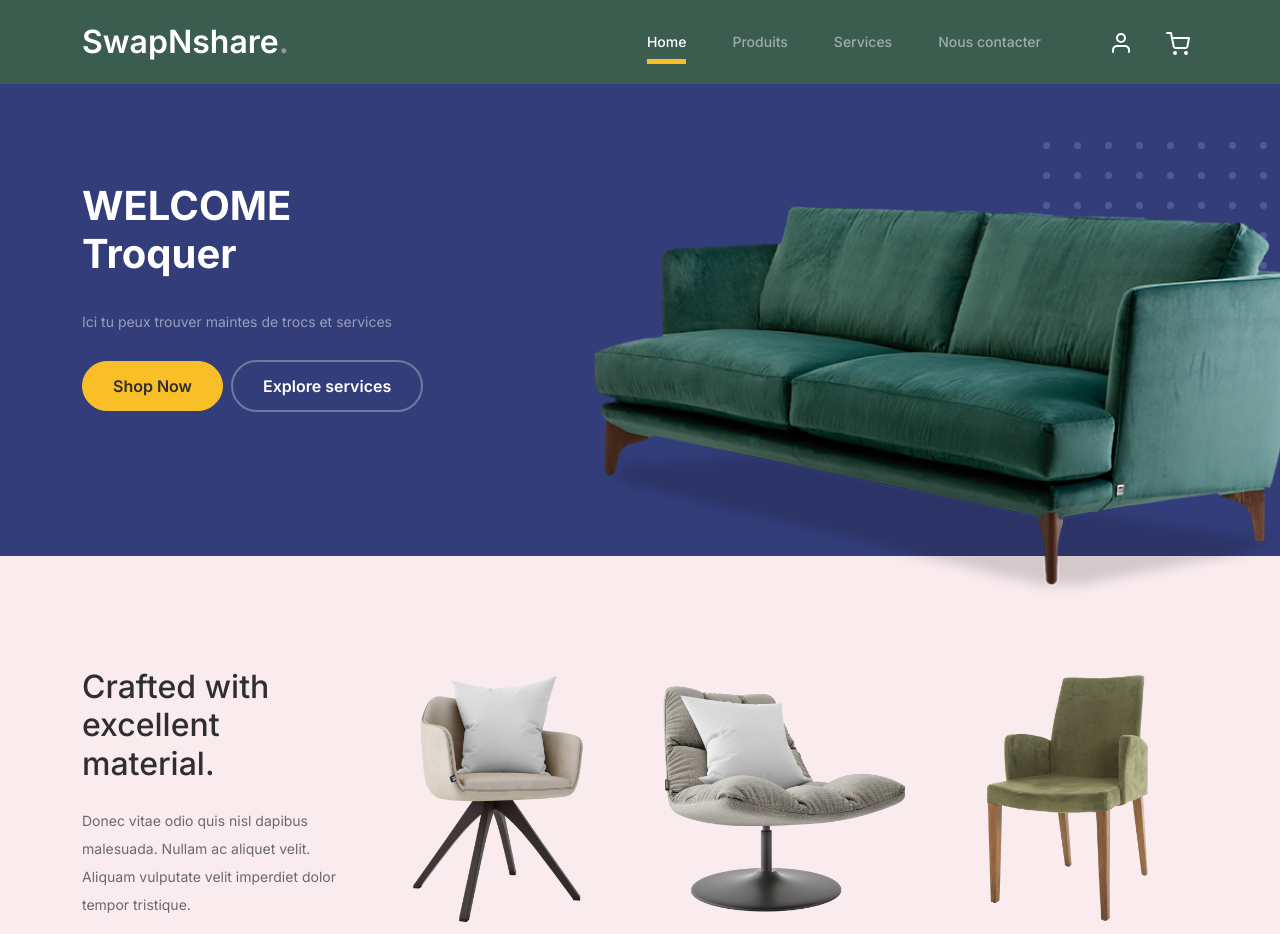
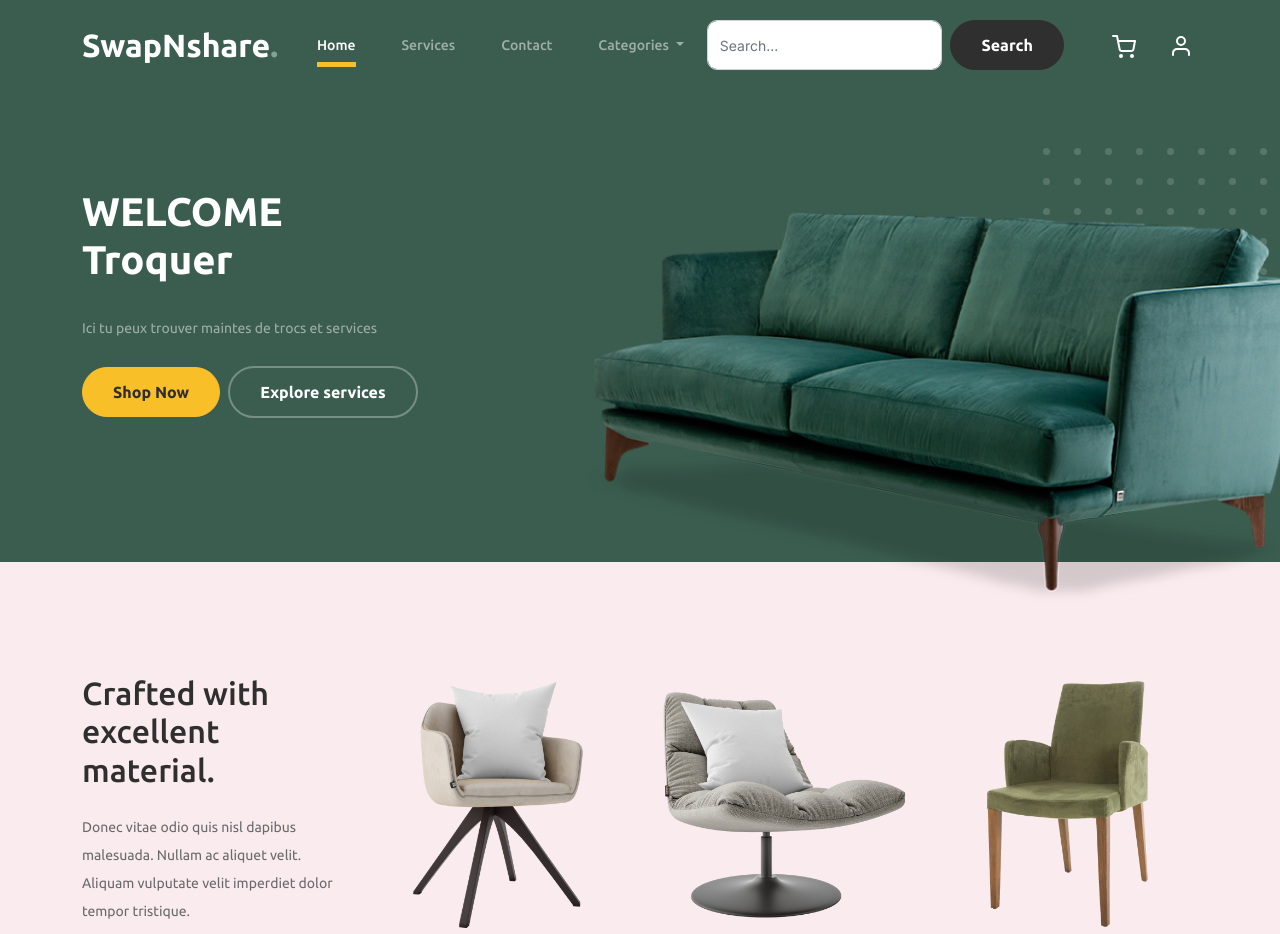
Before and after one commit to SamyBoughzala/Projet_PI, a Symfony app: template templates/front_office_pages/index.html.twig in a window 1280 px wide; the page is wider, and only the part inside the window is pictured. Shown: the top 934 px of that part. Run offline with Twig, Linux system fonts and the light colour scheme; the template is opened without the code that fills it, so the values that code supplies are empty; some libraries are stand-ins or nearby versions.

Commit message:
nav bar revamp

```diff
--- a/public/frontOffice/css/style.css
+++ b/public/frontOffice/css/style.css
@@ -96,7 +96,7 @@ a {
         margin-right: 20px; }
 
 .hero {
-  background: #333D79;
+  background: #3b5d50;
   padding: calc(4rem - 30px) 0 0rem 0; }
   @media (min-width: 768px) {
     .hero {
@@ -318,7 +318,8 @@ a {
     display: grid;
     -ms-grid-columns: (1fr)[27];
     grid-template-columns: repeat(27, 1fr);
-    position: relative; }
+    position: relative;
+  }
     .we-help-section .imgs-grid:before {
       position: absolute;
       content: "";
@@ -709,3 +710,72 @@ textarea {
     height: 50px;
     border-radius: 50%;
     background: rgba(59, 93, 80, 0.2); }
+
+#profile {
+  position: absolute;
+  top: 120%;
+  right: 1rem;
+  background-color: #fff;
+  border-radius: .5rem;
+  padding: 1rem;
+  text-align: center;
+  overflow: hidden;
+  transform-origin: top right;
+  transform: scale(0);
+  transition: .2s linear;
+  width: 20rem;
+  z-index: 1000;
+}
+
+#profile.active {
+  transform: scale(1);
+}
+
+#profile .username {
+  position: relative;
+  font-weight: 500;
+  font-size: 2rem;
+  color: var(--green);
+}
+
+#profile .cardBox {
+  position: relative;
+  width: 100%;
+  padding: 5px;
+  display: grid;
+  grid-template-columns: repeat(2, 1fr); /* or repeat(2, minmax(0, 1fr)) */
+  grid-gap: 10px;
+}
+
+#profile .cardBox .card {
+  position: relative;
+  background: #fff;
+  padding: 5px;
+  border-radius: 20px;
+  display: flex;
+  justify-content: space-between;
+  cursor: pointer;
+  box-shadow: 0 7px 25px rgba(0, 0, 0, 0.08);
+}
+
+#profile .cardBox .card .numbers {
+  position: relative;
+  font-weight: 500;
+  font-size: 1rem;
+  color: #3b5d50;
+  padding: 5px;
+}
+
+#profile .cardBox .card .iconBx {
+  font-size: 2rem;
+  color: #3b5d50;
+}
+
+#profile .cardBox .card:hover {
+  background: #3b5d50;
+}
+
+#profile .cardBox .card:hover .numbers,
+#profile .cardBox .card:hover .iconBx {
+  color: #fff;
+}
--- a/templates/baseFrontOffice.html.twig
+++ b/templates/baseFrontOffice.html.twig
@@ -16,6 +16,7 @@
 		<link href="https://cdnjs.cloudflare.com/ajax/libs/font-awesome/6.0.0-beta3/css/all.min.css" rel="stylesheet">
 		<link href="{{asset('frontOffice/css/tiny-slider.css')}}" rel="stylesheet">
 		<link href="{{asset('frontOffice/css/style.css')}}" rel="stylesheet">
+		<link href="{{asset('backOffice/css/style.css')}}" rel="stylesheet">
         {% endblock %}
 		<title>{% block title %}Home{% endblock %}</title>
 	</head>
@@ -23,8 +24,7 @@
 	<body>
 
 		<!-- Start Header/Navigation -->
-		<nav class="custom-navbar navbar navbar navbar-expand-md navbar-dark bg-dark" arial-label="Furni navigation bar">
-
+		<nav class="custom-navbar navbar navbar-expand-md navbar-dark bg-dark" aria-label="Furni navigation bar">
 			<div class="container">
 				<a class="navbar-brand" href="{{path('index')}}">SwapNshare<span>.</span></a>
 
@@ -37,19 +37,90 @@
 						<li class="nav-item active">
 							<a class="nav-link" href="{{path('index')}}">Home</a>
 						</li>
-						<li><a class="nav-link" href="{{path('produits')}}">Produits</a></li>
 						<li><a class="nav-link" href="{{path('services')}}">Services</a></li>
-						<li><a class="nav-link" href="{{path('contact')}}">Nous contacter</a></li>
+						<li><a class="nav-link" href="{{path('contact')}}">Contact</a></li>
 					</ul>
 
+					<ul class="custom-navbar-nav navbar-nav ms-auto mb-2 mb-md-0">
+						<li class="nav-item dropdown">
+							<a class="nav-link dropdown-toggle" href="#" id="navbarDropdownCategories" role="button" data-bs-toggle="dropdown" aria-expanded="false">
+								Categories
+							</a>
+							<ul class="dropdown-menu" aria-labelledby="navbarDropdownCategories">
+								<li><a class="dropdown-item" href="#">Category 1</a></li>
+								<li><a class="dropdown-item" href="#">Category 2</a></li>
+								<li><a class="dropdown-item" href="#">Category 3</a></li>
+								<!-- Add more categories as needed -->
+							</ul>
+						</li>
+					</ul>
+					<!-- search bar -->
+					<form class="d-flex">
+						<input class="form-control me-2" type="search" placeholder="Search..." aria-label="Search">
+						<button class="btn btn-outline-success" type="submit">Search</button>
+					</form>
+
 					<ul class="custom-navbar-cta navbar-nav mb-2 mb-md-0 ms-5">
-						<li><a class="nav-link" href="#"><img src="{{asset('frontOffice/images/user.svg')}}"></a></li>
 						<li><a class="nav-link" href="{{path('panier')}}"><img src="{{asset('frontOffice/images/cart.svg')}}"></a></li>
+						<li><a class="nav-link " id ="user-btn" href="#"><img src="{{asset('frontOffice/images/user.svg')}}"></a></li>
 					</ul>
 				</div>
+				<div id ="profile">
+					<h3 class="username">Username</h3>
+					<div class="cardBox">
+						<div class="card">
+							<div>
+								<div class="numbers">Log Out</div>
+							</div>
+							<div class="iconBx">
+								<i class="fa-solid fa-arrow-right-from-bracket"></i>
+							</div>
+						</div>
+
+						<div class="card">
+							<div>
+								<div class="numbers">transactions</div>
+							</div>
+							<div class="iconBx">
+								<i class="fa-regular fa-handshake"></i>
+							</div>
+						</div>
+
+					</div>
+					<div class="cardBox">
+						<div class="card">
+							<div>
+								<div class="numbers">wishlist </div>
+							</div>
+							<div class="iconBx">
+								<i class="fa-regular fa-heart"></i>
+							</div>
+						</div>
+
+						<div class="card">
+							<div>
+								<div class="numbers">comments</div>
+							</div>
+							<div class="iconBx">
+								<i class="fa-regular fa-comment"></i>
+							</div>
+						</div>
+					</div>
+
+				</div>
+				<script>
+					let profile = document.querySelector("#profile")
+					document.querySelector("#user-btn").onclick = () =>{
+					profile.classList.toggle('active');
+					search.classList.remove('active');
+}
+				</script>
+
+
 			</div>
 
 		</nav>
+
 		<!-- End Header/Navigation -->
 
 		<!-- Start Hero Section -->
--- a/templates/categorie/edit.html.twig
+++ b/templates/categorie/edit.html.twig
@@ -7,7 +7,7 @@
     <h1>Edit Categorie</h1>
 
    <br><br><br><br><br>
-     {{form_start(form,{'attr':{'novalidate':'novalidate'}})}}
+    {{form_start(form,{'attr':{'novalidate':'novalidate'}})}}
     <h1>Create new Categorie</h1>
     <table>
     <tr>
```
Also changed, not shown: public/backOffice/js/main.js (+15 -0 lines).
